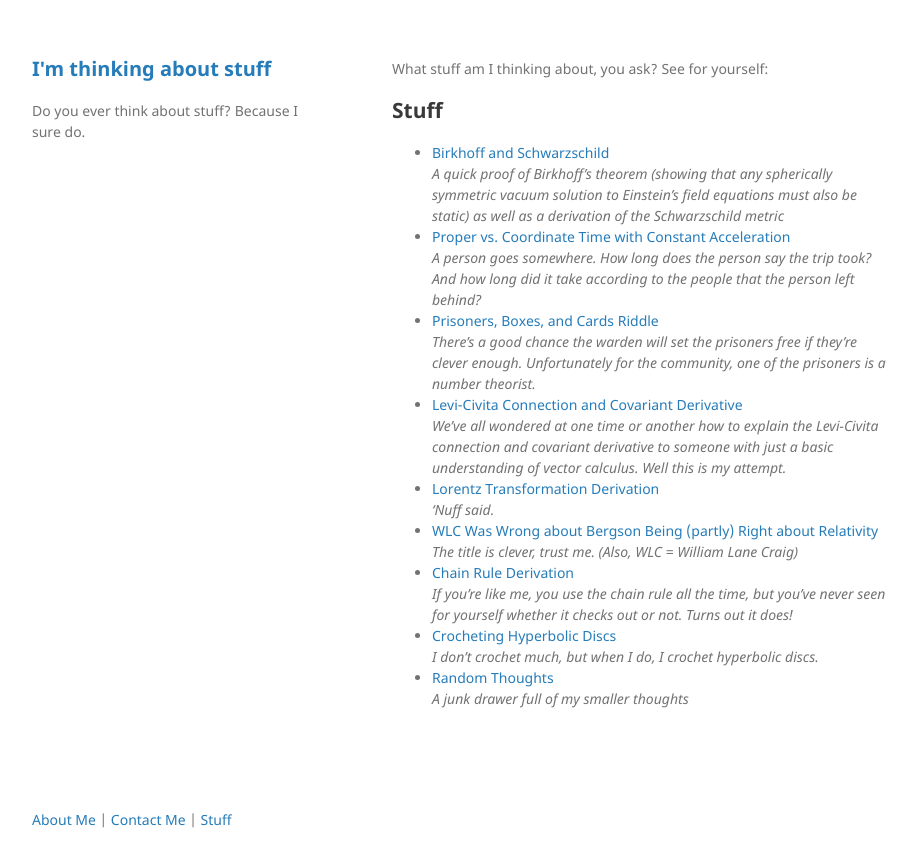
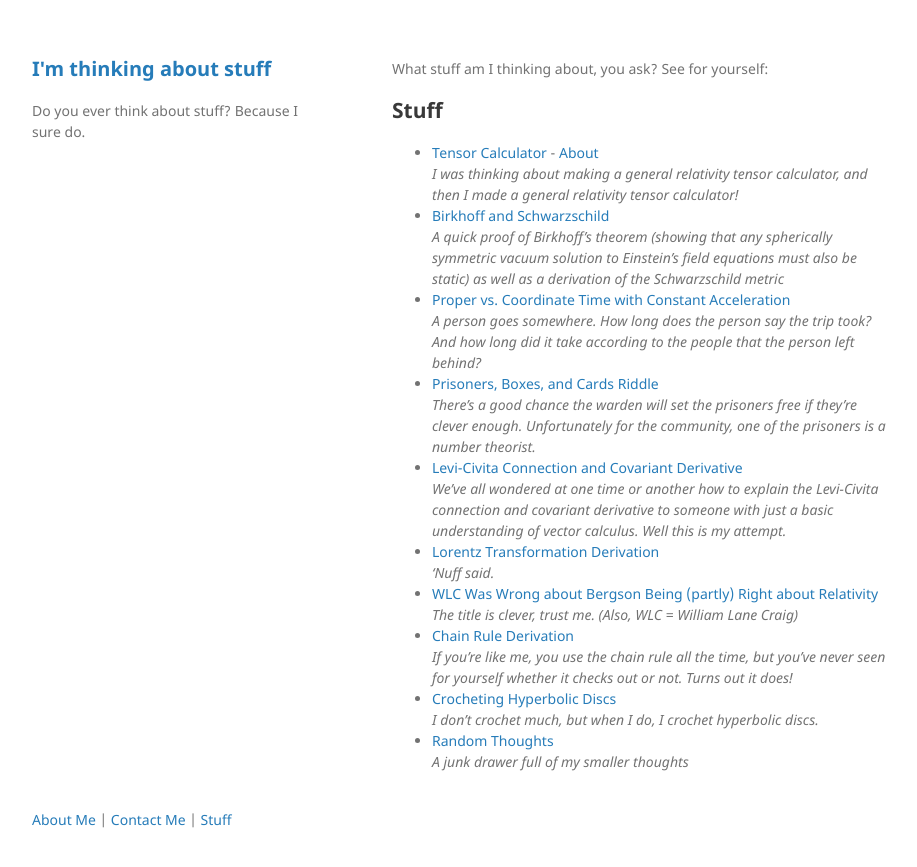
Before and after one commit to kettlecornwitha-QU/Im-thinking, a Jekyll site: the page built from index.markdown, in a window 1280 px wide. Shown: the top 867 px of the page, without its empty margins (178-1095 px from the left). Built offline with Jekyll 4.4.1, drawn with Linux system fonts in a browser that asks for light colours.

Commit message:
Add Tensor Calculator links and About page

```diff
--- a/index.markdown
+++ b/index.markdown
@@ -8,6 +8,8 @@ What stuff am I thinking about, you ask?  See for yourself:
 
 ## Stuff
 
+- [Tensor Calculator](https://kettlecornwitha-qu.github.io/tensor-calculator/) - [About]({{ '/TC_About.html' | relative_url }})\
+*I was thinking about making a general relativity tensor calculator, and then I made a general relativity tensor calculator!*
 - [Birkhoff and Schwarzschild]({{ '/Birkhoff.html' | relative_url }})\
   *A quick proof of Birkhoff’s theorem (showing that any spherically symmetric vacuum solution to Einstein’s field equations must also be static) as well as a derivation of the Schwarzschild metric*
 - [Proper vs. Coordinate Time with Constant Acceleration]({{ '/Constant_Acceleration_Travel_Times.html' | relative_url }})\
```
Also changed, not shown: TC_About.html (added, +15 -0 lines).
